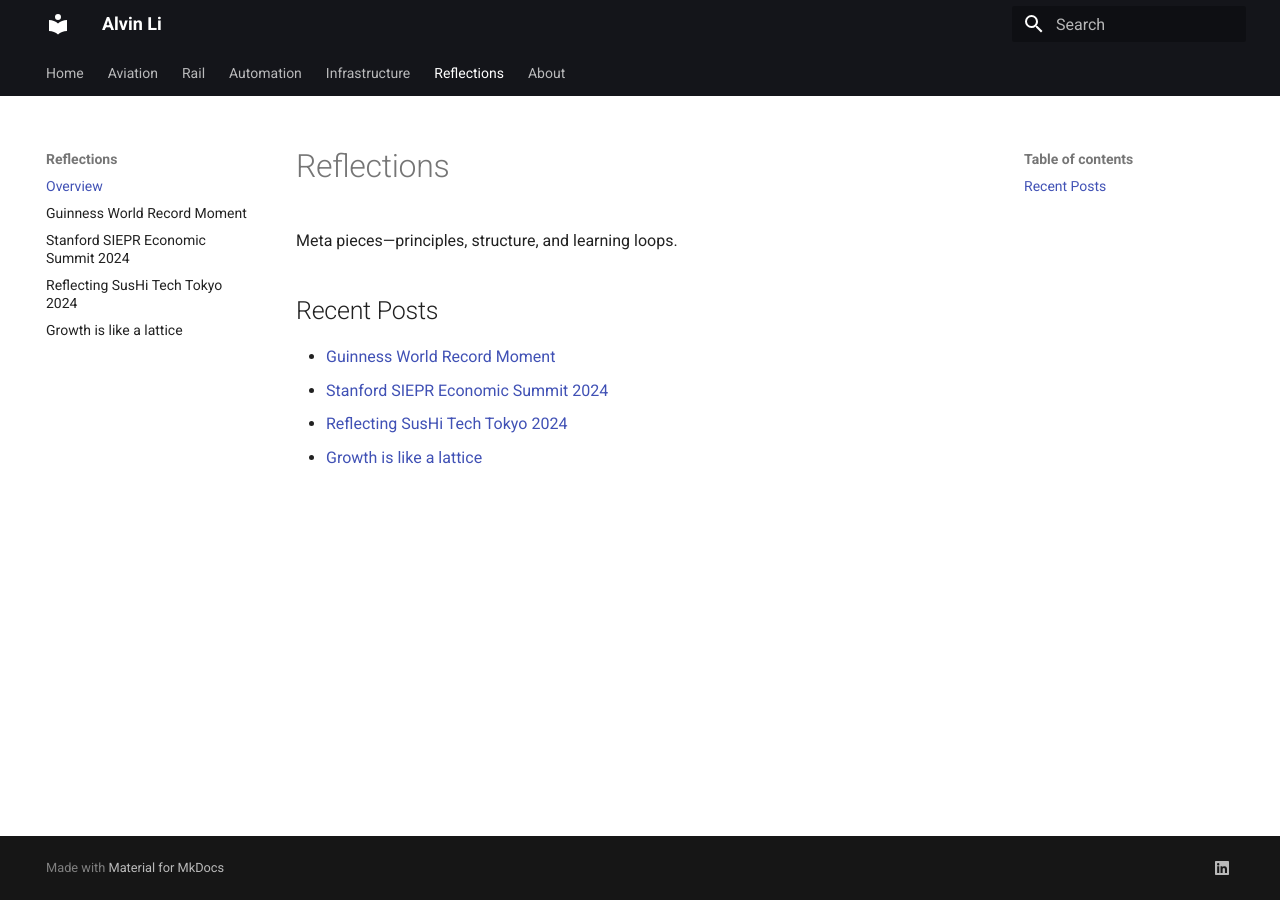
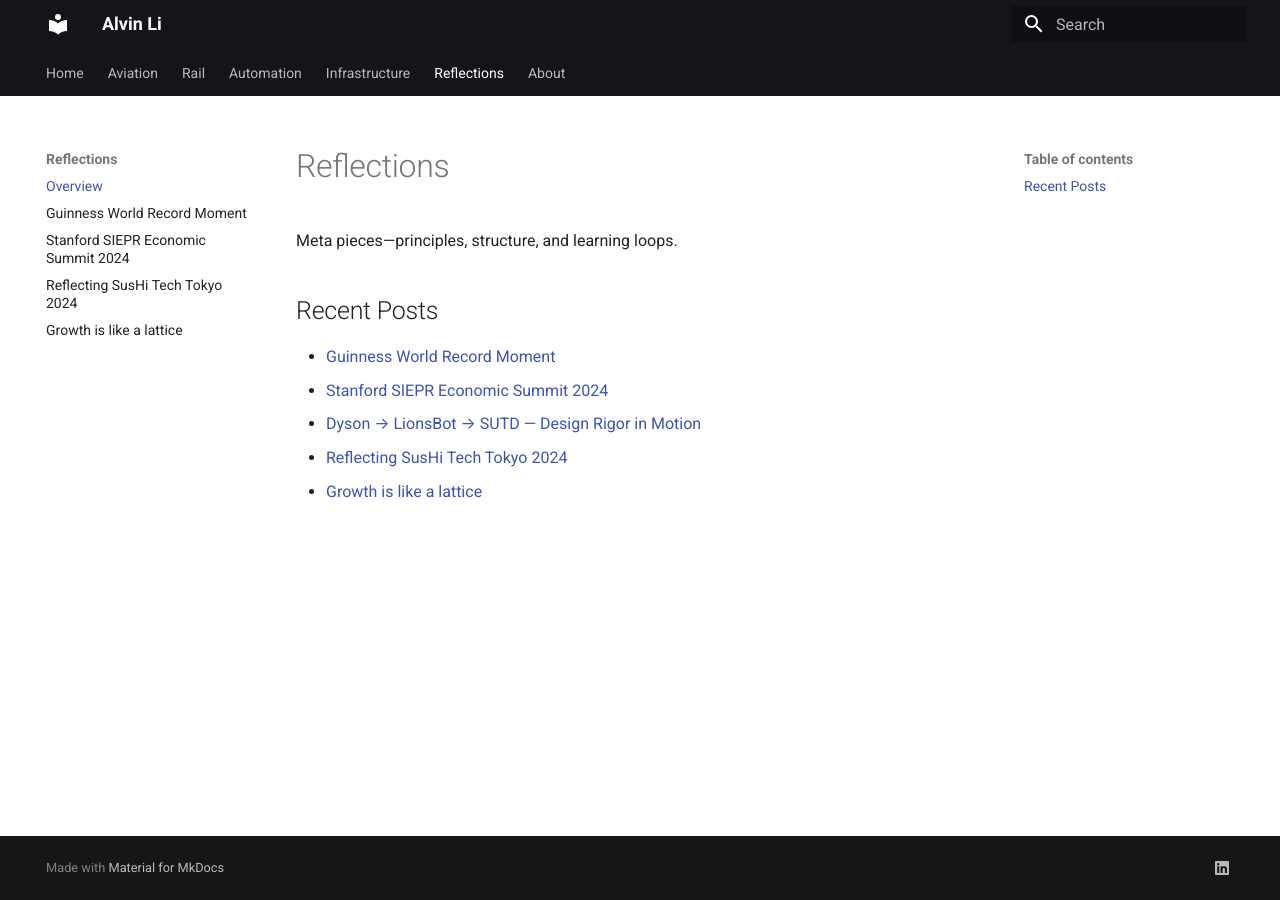
Before and after one commit to alvvvli/alvin-site, an MkDocs documentation site: the page built from docs/reflections/index.md, in a window 1280 px wide. Built offline with MkDocs 1.6.1 and Material for MkDocs 9.7.7, drawn with Linux system fonts in a browser that asks for light colours.

Commit message:
Update index.md

```diff
--- a/docs/reflections/index.md
+++ b/docs/reflections/index.md
@@ -5,5 +5,6 @@ Meta pieces—principles, structure, and learning loops.
 ## Recent Posts
 - [Guinness World Record Moment](tdx24.md)
 - [Stanford SIEPR Economic Summit 2024](siepr.md)
+- [Dyson → LionsBot → SUTD — Design Rigor in Motion](sutd.md)
 - [Reflecting SusHi Tech Tokyo 2024](sushi24.md)
 - [Growth is like a lattice](lattice.md)
```
